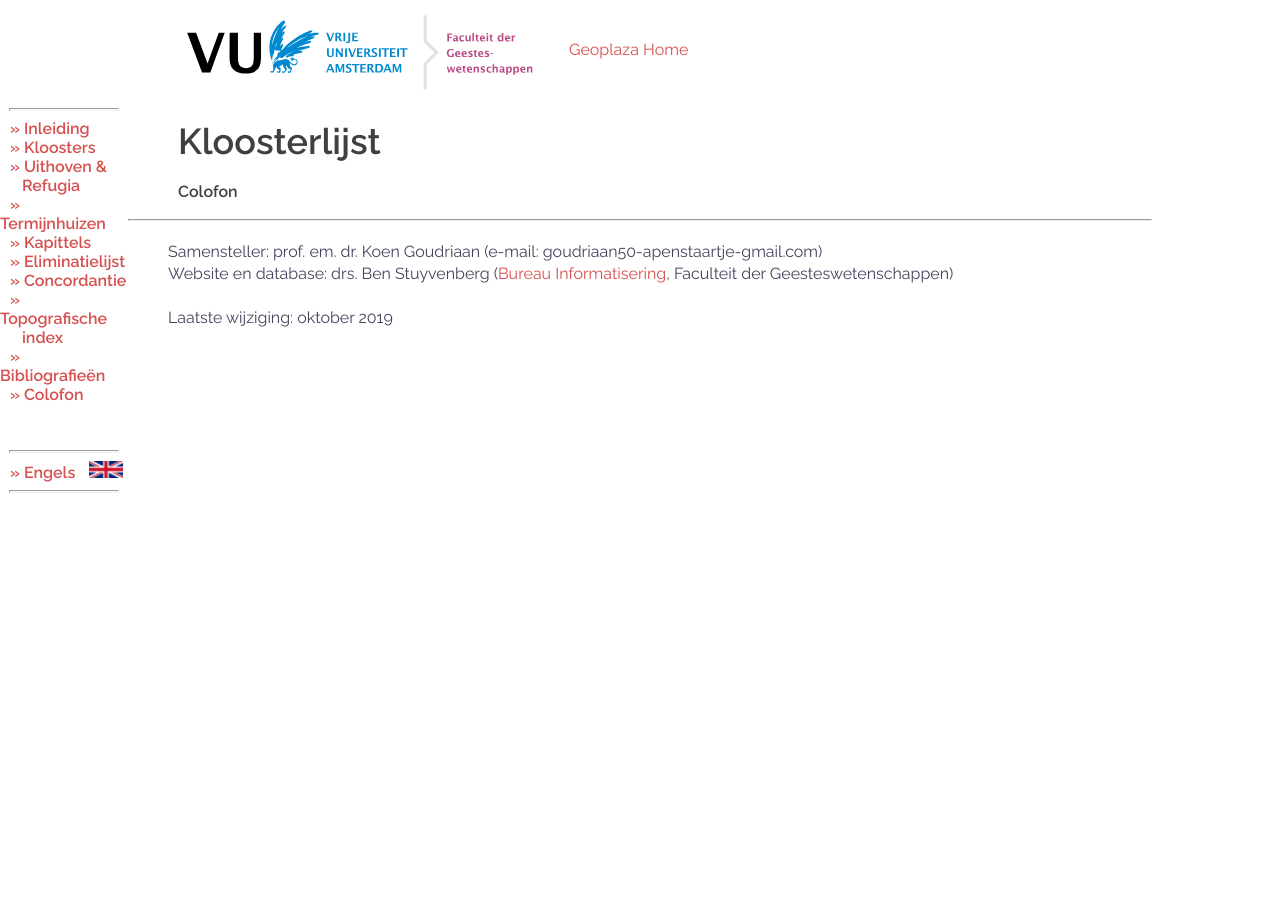
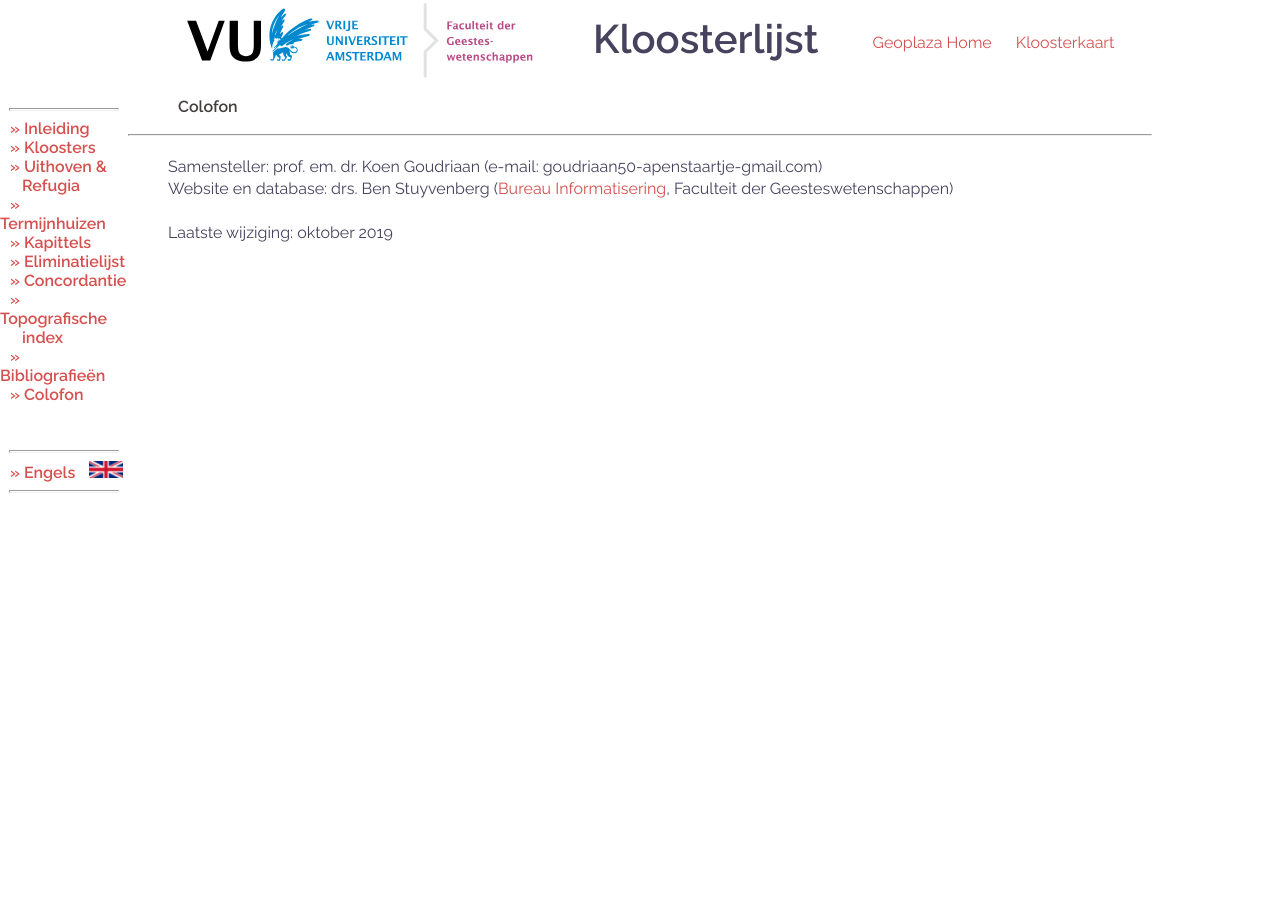
Before and after one commit to vu-geoplaza/kloosterlijst, a PHP site: page /col.php in a window 1280 px wide. Shown: the top 899 px of the page. Run offline with PHP 8.4, Linux system fonts and the light colour scheme; a stand-in replaces the project's code that opens the database connection.

Commit message:
rearrange header

```diff
--- a/header.inc
+++ b/header.inc
@@ -1,8 +1,11 @@
 <table width="100%">
     <tr>
-        <td align="left"><a href="http://www.fgw.vu.nl"><img class="fgwlogo" src="images/fgw_logo.svg" border="0"></a><a class="headerlink" href="http://geoplaza.vu.nl">Geoplaza Home</a></td>
-        <td align="right"><a href="http://www.vu.nl"><img src="images/grif.gif" width="312" height="104" border="0"></a>
+        <td align="left"><a href="https://www.fgw.vu.nl"><img class="fgwlogo" src="images/fgw_logo.svg" border="0"></a>
+            <span class="headertext">Kloosterlijst</span>
+            <span class="headerlink">
+                <a href="https://geoplaza.vu.nl">Geoplaza Home</a>
+                <a href="https://geoplaza.vu.nl/cms/research/kloosterkaart/">Kloosterkaart</a>
+            </span>
         </td>
     </tr>
 </table>
-<h1 class="indent">Kloosterlijst</h1>
--- a/mp.css
+++ b/mp.css
@@ -234,6 +234,18 @@ p table td {
 }
 
 .headerlink {
-    top: -35px;
+    margin-left: 30px;
+    top: -30px;
     position: relative;
 }
+.headerlink a {
+    padding-right: 20px;
+}
+
+.headertext {
+    top: -25px;
+    position: relative;
+    font-weight: 600;
+    font-size: 40px;
+    padding: 20px;
+}
```
